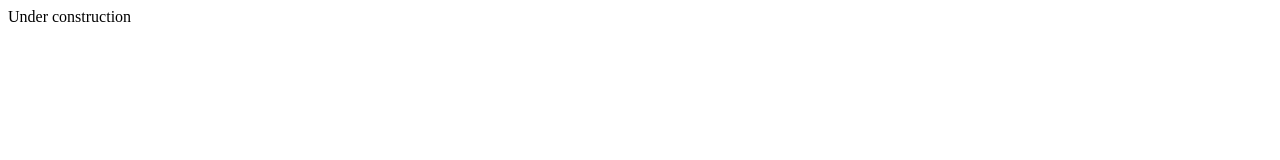
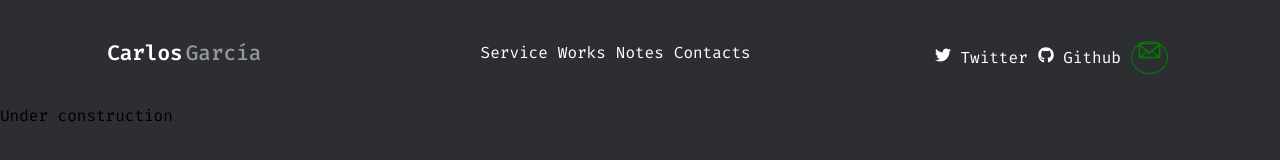
Before and after one commit to solrac97gr/portfolio2021, a Gatsby site: page / in a window 1280 px wide. Built offline with nearby package versions, Linux system fonts and the light colour scheme; Gatsby itself is replaced by a stand-in of ours.

Commit message:
destok version advance

```diff
--- a/gatsby-config.js
+++ b/gatsby-config.js
@@ -1,6 +1,8 @@
 module.exports = {
   siteMetadata: {
     title: "Carlos Garcia | Developer",
+    description:
+      "Hola Mundo! Soy Carlos García un desarrollador apasionado por la data y por su trabajo, te veo en mi sitio web para que conozcas mas sobre mi, Entra ya!",
     siteUrl: "https://carlos.lat",
   },
   plugins: [
@@ -37,5 +39,14 @@ module.exports = {
       },
       __key: "images",
     },
+    {
+      resolve: `gatsby-plugin-google-fonts`,
+      options: {
+        fonts: [
+          `Fira Code\:300,400,500,600`
+        ],
+        display: 'swap'
+      }
+    },
   ],
 };
--- a/package.json
+++ b/package.json
@@ -19,6 +19,7 @@
     "babel-plugin-styled-components": "^1.12.0",
     "gatsby": "^3.3.1",
     "gatsby-plugin-google-analytics": "^3.3.0",
+    "gatsby-plugin-google-fonts": "^1.0.1",
     "gatsby-plugin-image": "^1.3.1",
     "gatsby-plugin-manifest": "^3.3.0",
     "gatsby-plugin-react-helmet": "^4.3.0",
@@ -31,6 +32,7 @@
     "react": "^17.0.1",
     "react-dom": "^17.0.1",
     "react-helmet": "^6.1.0",
+    "react-icons": "^4.2.0",
     "styled-components": "^5.2.3"
   }
 }
--- /dev/null
+++ b/src/components/Navbar/index.js
@@ -0,0 +1,42 @@
+import React from "react";
+import { FaTwitter, FaGithub } from "react-icons/fa";
+import { GoMail } from "react-icons/go";
+import {
+  Nav,
+  NavItemContainer,
+  NavItem,
+  NavLogoName,
+  NavLogoLastName,
+  NavLogo,
+  NavSocialLink,
+  NavContactLink,
+  NavLinks,
+} from "./styles";
+
+export const Navbar = () => {
+  return (
+    <Nav>
+      <NavLogo>
+        <NavLogoName>Carlos</NavLogoName>
+        <NavLogoLastName>García</NavLogoLastName>
+      </NavLogo>
+      <NavItemContainer>
+        <NavItem>Service</NavItem>
+        <NavItem>Works</NavItem>
+        <NavItem>Notes</NavItem>
+        <NavItem>Contacts</NavItem>
+      </NavItemContainer>
+      <NavLinks>
+        <NavSocialLink>
+          <FaTwitter /> Twitter
+        </NavSocialLink>
+        <NavSocialLink>
+          <FaGithub /> Github
+        </NavSocialLink>
+        <NavContactLink>
+          <GoMail size={25} color={'green'}/>
+        </NavContactLink>
+      </NavLinks>
+    </Nav>
+  );
+};
--- /dev/null
+++ b/src/components/Navbar/styles.js
@@ -0,0 +1,39 @@
+import styled from "styled-components";
+
+export const Nav = styled.nav`
+  background-color: #2d2e32;
+  color: white;
+  display: flex;
+  justify-content: space-around;
+  padding: 21px 20px;
+  align-items: center;
+`;
+export const NavItemContainer = styled.ul`
+  list-style: none;
+  display: flex;
+  font-size: 16px;
+`;
+export const NavItem = styled.li`
+  margin: 5px;
+`;
+export const NavLogo = styled.div`
+  font-size: 21px;
+`;
+export const NavLogoName = styled.span`
+  font-weight: 600;
+`;
+export const NavLogoLastName = styled.span`
+  margin-left: 3px;
+  font-weight: 500;
+  color: #95989f;
+`;
+export const NavLinks = styled.div``;
+export const NavSocialLink = styled.a`
+  margin: 5px;
+`;
+export const NavContactLink = styled.a`
+    border-radius:50%;
+    border:1px solid green;
+    margin:5px;
+    padding:5px;
+`;
--- /dev/null
+++ b/src/layout/Default.js
@@ -0,0 +1,21 @@
+import React from "react";
+import styled from "styled-components";
+import { Navbar } from "../components/Navbar";
+import { GlobalStyle } from "../styles/globalStyles";
+
+const DefaultStyled = styled.div`
+  font-family: "Fira Code";
+  background-color: #2d2e32;
+`;
+
+export const Default = ({ children }) => {
+  return (
+    <>
+      <GlobalStyle />
+      <DefaultStyled>
+        <Navbar />
+        {children}
+      </DefaultStyled>
+    </>
+  );
+};
--- a/src/pages/index.js
+++ b/src/pages/index.js
@@ -1,7 +1,12 @@
 import * as React from "react";
+import { Default } from "../layout/Default";
 
 const IndexPage = () => {
-  return <main>Under construction</main>;
+  return (
+    <Default>
+      <main>Under construction</main>
+    </Default>
+  );
 };
 
 export default IndexPage;
--- /dev/null
+++ b/src/styles/globalStyles.js
@@ -0,0 +1,11 @@
+import { createGlobalStyle } from "styled-components";
+
+export const GlobalStyle = createGlobalStyle`
+  body {
+    font-family: "Fira Code";
+    background-color: #2d2e32;
+    margin:0px;
+    padding:0px;
+    text-decoration:none;
+  }
+`;
```
Also changed, not shown: 1 other file.
